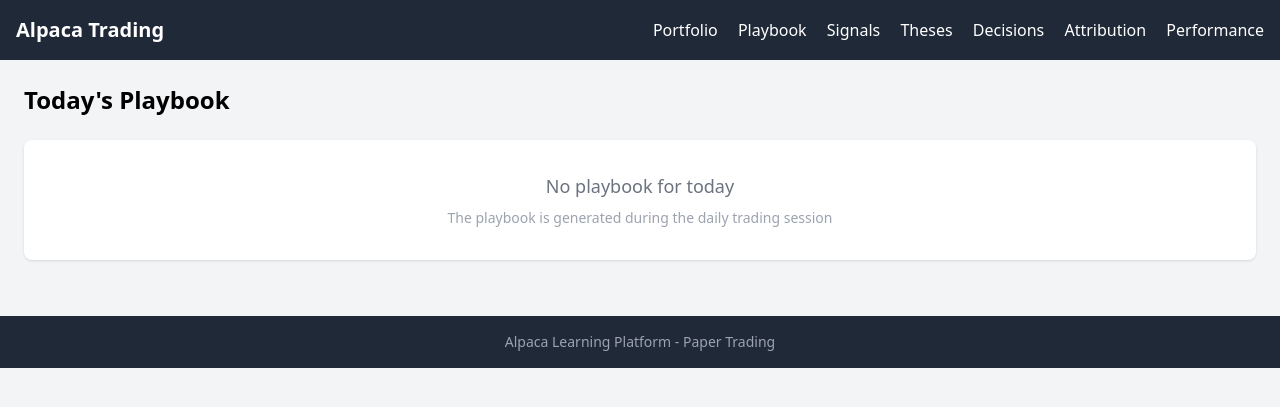
After one commit to jayshaffer/algo, a Flask app: page /playbook in a window 1280 px wide. The commit adds this page. Shown: the top 407 px of the page. Run offline with Flask 3, Linux system fonts and the light colour scheme; data that the repository does not hold is empty; some libraries are stand-ins or nearby versions.

Commit message:
feat: add playbook and attribution views to dashboard
Replace strategy references with playbook throughout the dashboard.
Add dedicated /playbook and /attribution routes with new templates,
update navigation, and add query functions for the new tables.

Co-Authored-By: Claude Opus 4.6 <noreply@anthropic.com>

```diff
--- a/dashboard/app.py
+++ b/dashboard/app.py
@@ -5,7 +5,8 @@ from flask import Flask, render_template, jsonify, request
 from queries import (
     get_positions,
     get_latest_snapshot,
-    get_current_strategy,
+    get_today_playbook,
+    get_signal_attribution,
     get_recent_ticker_signals,
     get_recent_macro_signals,
     get_signal_summary,
@@ -26,14 +27,28 @@ def portfolio():
     """Portfolio overview page."""
     positions = get_positions()
     snapshot = get_latest_snapshot()
-    strategy = get_current_strategy()
+    playbook = get_today_playbook()
 
     return render_template(
         "portfolio.html",
         positions=positions,
         snapshot=snapshot,
-        strategy=strategy,
+        playbook=playbook,
     )
+
+
+@app.route("/playbook")
+def playbook():
+    """Today's playbook view."""
+    today = get_today_playbook()
+    return render_template("playbook.html", playbook=today)
+
+
+@app.route("/attribution")
+def attribution():
+    """Signal attribution dashboard."""
+    scores = get_signal_attribution()
+    return render_template("attribution.html", scores=scores)
 
 
 @app.route("/signals")
--- a/dashboard/queries.py
+++ b/dashboard/queries.py
@@ -180,18 +180,45 @@ def get_performance_metrics(days: int = 30):
         return None
 
 
-# --- Strategy ---
+# --- Playbook ---
 
-def get_current_strategy():
-    """Get current strategy."""
+def get_today_playbook():
+    """Get today's playbook."""
     with get_cursor() as cur:
         cur.execute("""
-            SELECT date, description, watchlist, risk_tolerance, focus_sectors
-            FROM strategy
-            ORDER BY date DESC
+            SELECT * FROM playbooks
+            WHERE date = CURRENT_DATE
+            ORDER BY created_at DESC
             LIMIT 1
         """)
         return cur.fetchone()
+
+
+# --- Signal Attribution ---
+
+def get_signal_attribution():
+    """Get signal attribution scores."""
+    with get_cursor() as cur:
+        cur.execute("""
+            SELECT category, sample_size, avg_outcome_7d, avg_outcome_30d,
+                   win_rate_7d, win_rate_30d, updated_at
+            FROM signal_attribution
+            ORDER BY sample_size DESC
+        """)
+        return cur.fetchall()
+
+
+# --- Decision Signals ---
+
+def get_decision_signal_refs(decision_id):
+    """Get signal refs for a decision."""
+    with get_cursor() as cur:
+        cur.execute("""
+            SELECT signal_type, signal_id
+            FROM decision_signals
+            WHERE decision_id = %s
+        """, (decision_id,))
+        return cur.fetchall()
 
 
 # --- Theses ---
--- a/dashboard/templates/base.html
+++ b/dashboard/templates/base.html
@@ -21,9 +21,11 @@
             <a href="/" class="text-xl font-bold">Alpaca Trading</a>
             <div class="space-x-4">
                 <a href="/" class="hover:text-gray-300">Portfolio</a>
+                <a href="/playbook" class="hover:text-gray-300">Playbook</a>
                 <a href="/signals" class="hover:text-gray-300">Signals</a>
                 <a href="/theses" class="hover:text-gray-300">Theses</a>
                 <a href="/decisions" class="hover:text-gray-300">Decisions</a>
+                <a href="/attribution" class="hover:text-gray-300">Attribution</a>
                 <a href="/performance" class="hover:text-gray-300">Performance</a>
             </div>
         </div>
--- /dev/null
+++ b/dashboard/templates/playbook.html
@@ -0,0 +1,96 @@
+{% extends "base.html" %}
+
+{% block title %}Playbook - Alpaca Trading{% endblock %}
+
+{% block content %}
+<h1 class="text-2xl font-bold mb-6">Today's Playbook</h1>
+
+{% if playbook %}
+<!-- Market Outlook -->
+<div class="bg-white rounded-lg shadow mb-6">
+    <div class="p-4 border-b">
+        <h2 class="text-lg font-semibold">Market Outlook</h2>
+    </div>
+    <div class="p-4">
+        <p>{{ playbook.market_outlook or 'No outlook provided' }}</p>
+    </div>
+</div>
+
+<!-- Risk Notes -->
+{% if playbook.risk_notes %}
+<div class="bg-yellow-50 border-l-4 border-yellow-400 rounded-lg shadow mb-6">
+    <div class="p-4 border-b border-yellow-200">
+        <h2 class="text-lg font-semibold text-yellow-800">Risk Notes</h2>
+    </div>
+    <div class="p-4 text-yellow-700">
+        <p>{{ playbook.risk_notes }}</p>
+    </div>
+</div>
+{% endif %}
+
+<!-- Priority Actions -->
+<div class="bg-white rounded-lg shadow mb-6">
+    <div class="p-4 border-b">
+        <h2 class="text-lg font-semibold">Priority Actions</h2>
+    </div>
+    <div class="p-4">
+        {% if playbook.priority_actions %}
+        <table class="w-full">
+            <thead>
+                <tr class="text-left text-gray-500 text-sm">
+                    <th class="pb-2">Ticker</th>
+                    <th class="pb-2">Action</th>
+                    <th class="pb-2">Reasoning</th>
+                    <th class="pb-2">Max Qty</th>
+                    <th class="pb-2">Confidence</th>
+                </tr>
+            </thead>
+            <tbody>
+                {% for action in playbook.priority_actions %}
+                <tr class="border-t">
+                    <td class="py-2 font-semibold">{{ action.ticker }}</td>
+                    <td class="py-2">
+                        <span class="px-2 py-0.5 rounded text-sm {% if action.action == 'buy' %}bg-green-100 text-green-800{% elif action.action == 'sell' %}bg-red-100 text-red-800{% else %}bg-gray-100 text-gray-800{% endif %}">
+                            {{ action.action }}
+                        </span>
+                    </td>
+                    <td class="py-2 text-sm">{{ action.reasoning }}</td>
+                    <td class="py-2">{{ action.max_quantity }}</td>
+                    <td class="py-2 text-sm">{{ "%.0f%%"|format(action.confidence * 100) if action.confidence else '-' }}</td>
+                </tr>
+                {% endfor %}
+            </tbody>
+        </table>
+        {% else %}
+        <p class="text-gray-500">No priority actions</p>
+        {% endif %}
+    </div>
+</div>
+
+<!-- Watch List -->
+{% if playbook.watch_list %}
+<div class="bg-white rounded-lg shadow mb-6">
+    <div class="p-4 border-b">
+        <h2 class="text-lg font-semibold">Watch List</h2>
+    </div>
+    <div class="p-4">
+        <div class="flex flex-wrap gap-2">
+            {% for ticker in playbook.watch_list %}
+            <span class="bg-blue-100 text-blue-800 px-3 py-1 rounded font-medium">{{ ticker }}</span>
+            {% endfor %}
+        </div>
+    </div>
+</div>
+{% endif %}
+
+<div class="text-sm text-gray-500 mt-4">
+    Generated: {{ playbook.created_at.strftime('%Y-%m-%d %H:%M') if playbook.created_at else '-' }}
+</div>
+
+{% else %}
+<div class="bg-white rounded-lg shadow p-8 text-center">
+    <p class="text-gray-500 text-lg">No playbook for today</p>
+    <p class="text-gray-400 text-sm mt-2">The playbook is generated during the daily trading session</p>
+</div>
+{% endif %}
+{% endblock %}
```
Also changed, not shown: dashboard/templates/attribution.html (added, +52 -0 lines), dashboard/templates/portfolio.html (+12 -12 lines), tests/test_dashboard.py (+55 -4 lines).
